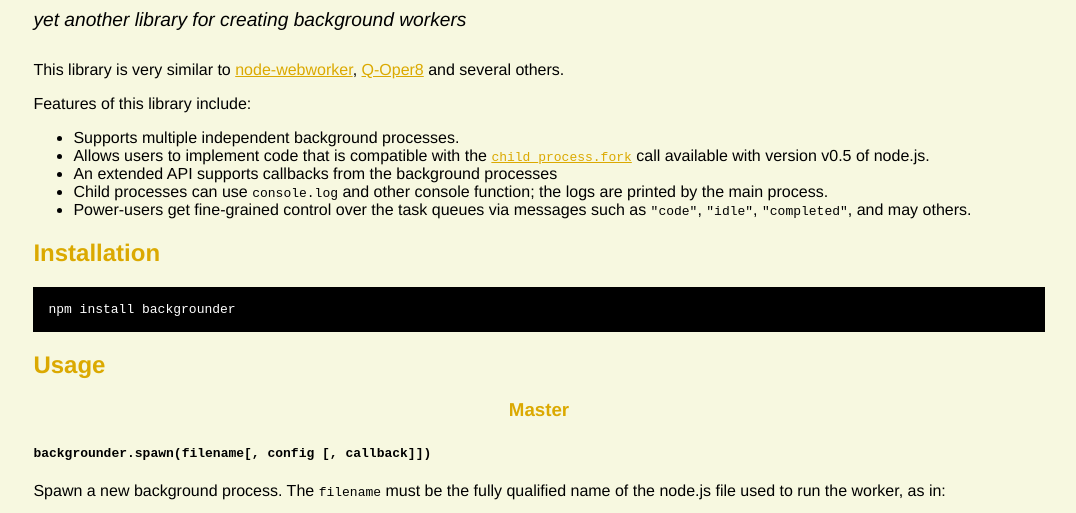
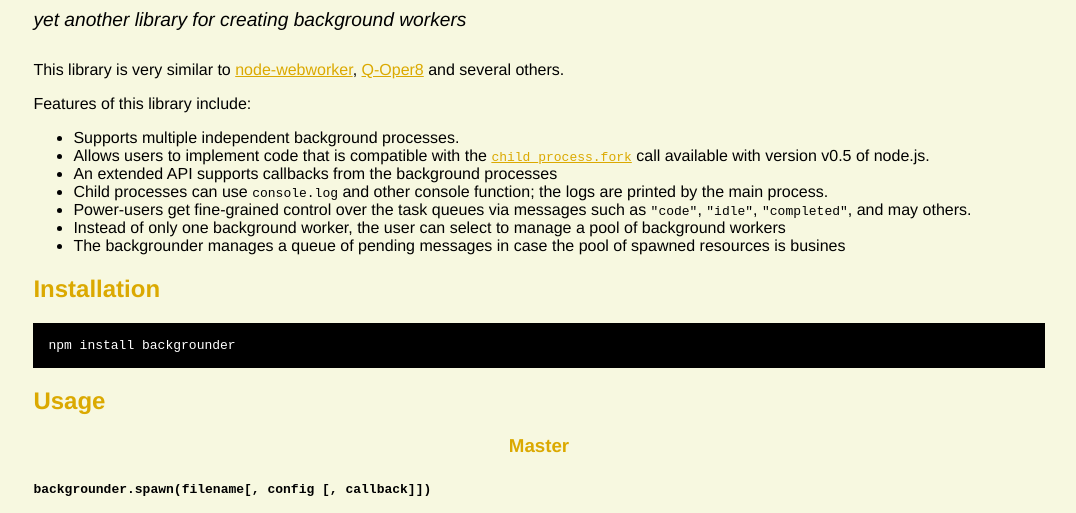
Before and after one commit to jolira/backgrounder, a plain HTML site: page index.html in a window 1280 px wide. Shown: the part 277-790 px from the top of the page, without its empty margins (101-1177 px from the left). Drawn offline with Linux system fonts and the light colour scheme.

Commit message:
more documentation.

```diff
--- a/index.html
+++ b/index.html
@@ -48,6 +48,8 @@
 <li>An extended API supports callbacks from the background processes</li>
 <li>Child processes can use <code>console.log</code> and other console function; the logs are printed by the main process.</li>
 <li>Power-users get fine-grained control over the task queues via messages such as <code>&quot;code&quot;</code>, <code>&quot;idle&quot;</code>, <code>&quot;completed&quot;</code>, and may others.</li>
+<li>Instead of only one background worker, the user can select to manage a pool of background workers</li>
+<li>The backgrounder manages a queue of pending messages in case the pool of spawned resources is busines</li>
 </ul>
 
 
```
